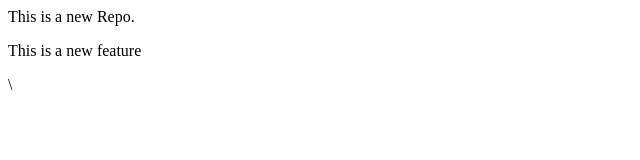
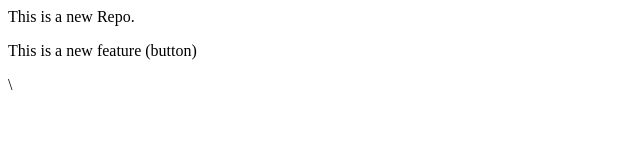
Before and after one commit to Shahid1407/LocalRepo, a plain HTML site: page index.html in a window 1280 px wide. Shown: the full height of the page, 0-640 px from the left. Drawn offline with Linux system fonts and the light colour scheme.

```diff
--- a/index.html
+++ b/index.html
@@ -1,2 +1,2 @@
 <p>This is a new Repo.</p>
-<p>This is a new feature</p>\
+<p>This is a new feature (button)</p>\
```
